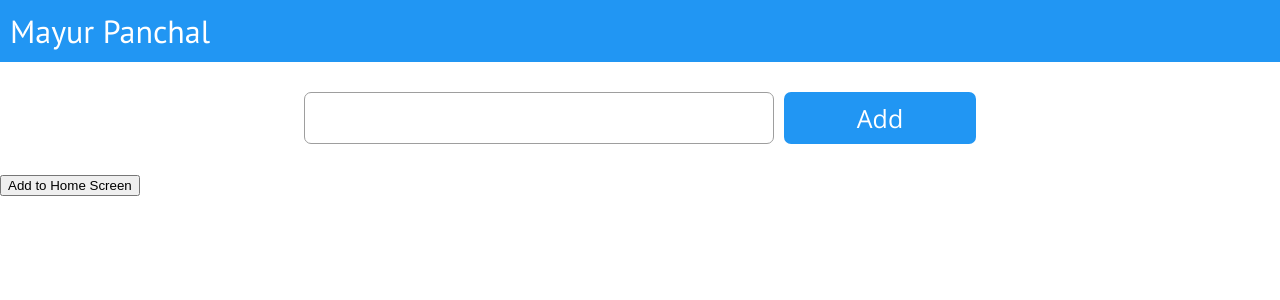
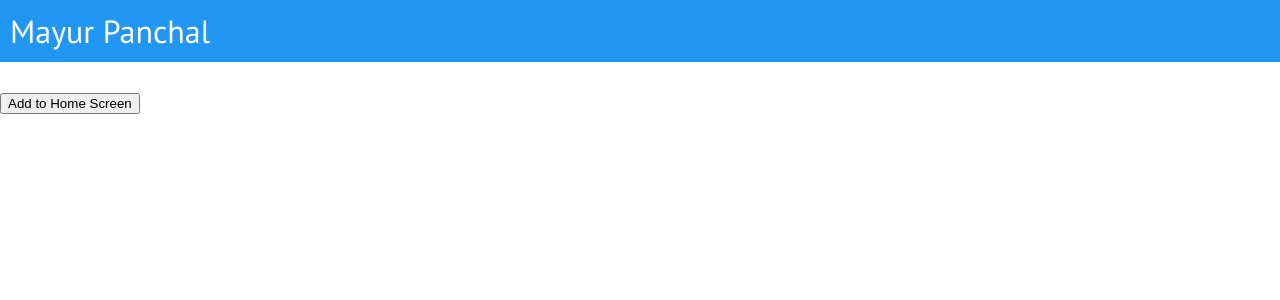
Before and after one commit to immayurpanchal/todo-fullstack, a React (Create React App) app: page / in a window 1280 px wide. Shown: the top 300 px of the page. Built offline with nearby package versions, Linux system fonts and the light colour scheme.

Commit message:
temp comment

```diff
--- a/src/App.js
+++ b/src/App.js
@@ -8,9 +8,9 @@ const App = () => {
 	return (
 		<div className="App">
 			<Header title="Mayur Panchal" />
-			<Todo />
+			{/* <Todo /> */}
 			<button id="btn-home">Add to Home Screen</button>
-			<Preview />
+			{/* <Preview /> */}
 		</div>
 	);
 };
```
